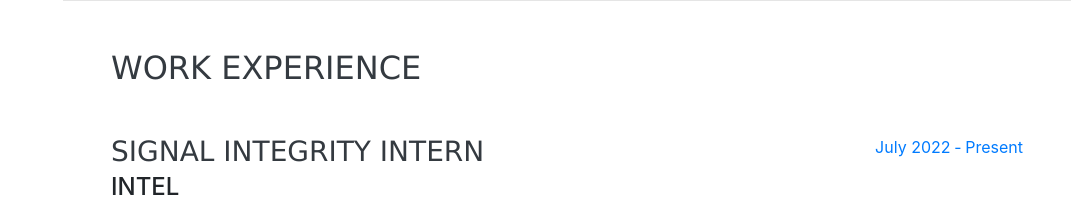
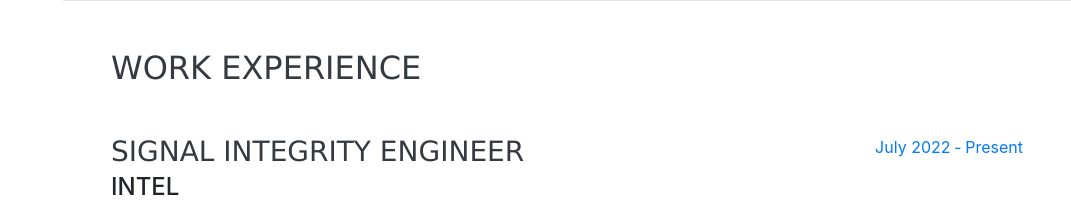
Before and after one commit to leo-c-ling99/leo-c-ling99.github.io, a website with bundled scripts: page index.html in a window 1280 px wide. Shown: the part 800-1024 px from the top of the page, without its empty margins (209-1280 px from the left). Built offline with nearby package versions, Linux system fonts and the light colour scheme; a web font is replaced by a local one.

Commit message:
Update index.html
Changed title of current position

```diff
--- a/index.html
+++ b/index.html
@@ -96,7 +96,7 @@
 
         <div class="resume-item d-flex flex-column flex-md-row justify-content-between mb-3">
           <div class="resume-content">
-            <h3 class="mb-0">Signal Integrity Intern</h3>
+            <h3 class="mb-0">Signal Integrity Engineer</h3>
             <div class="subheading mb-1">Intel</div>
             <p>
               <ul>
```
